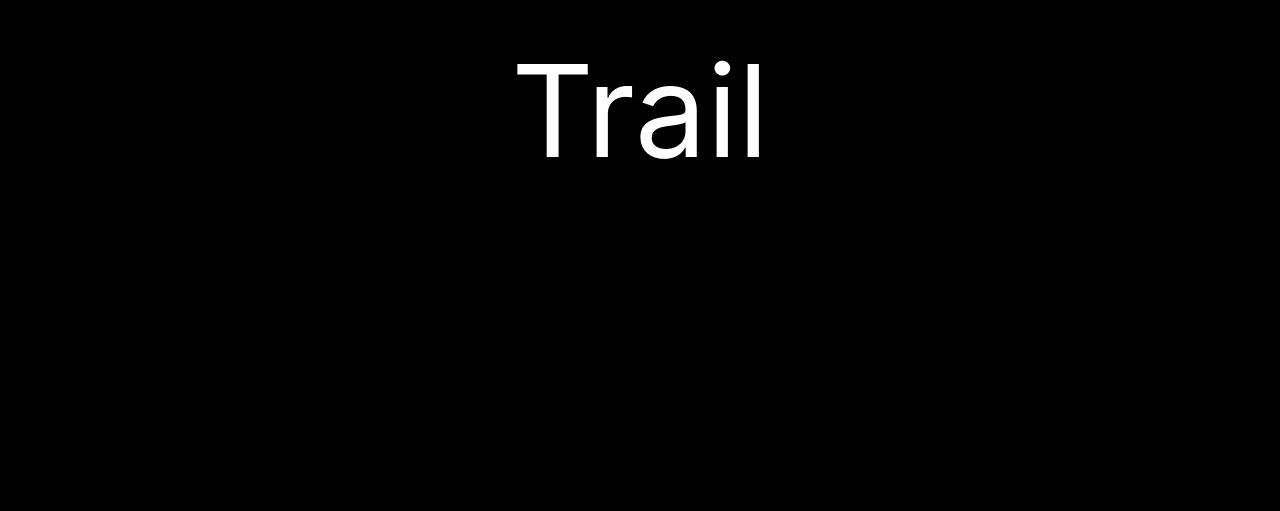
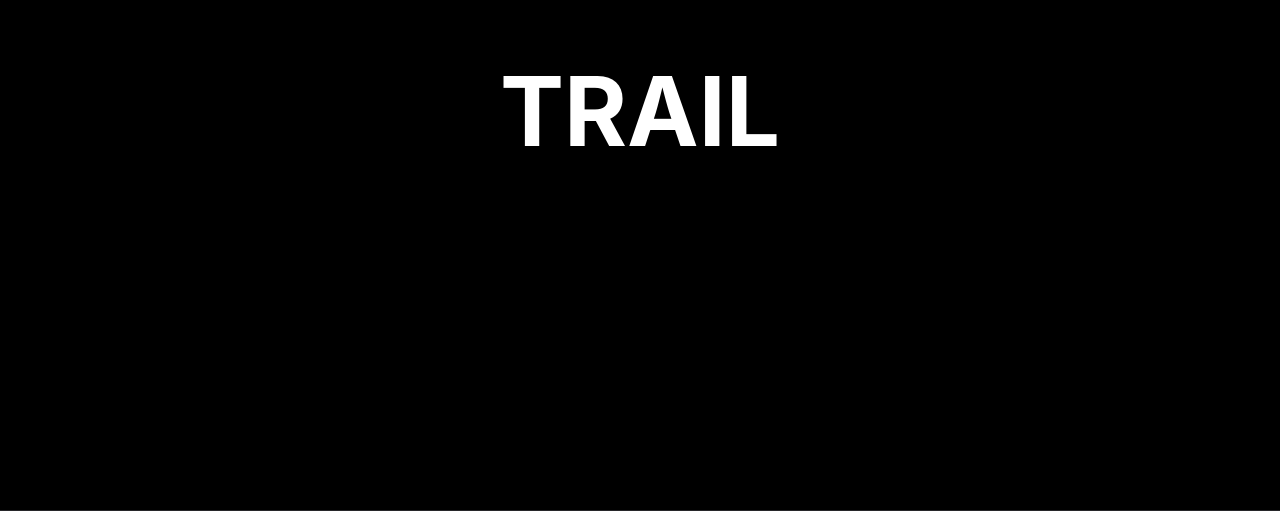
Before and after one commit to shobhitasthana1/trail-career-roadmap, a React (Vite) app: page / in a window 1280 px wide. Shown: the part 289-800 px from the top of the page. Built offline with nearby package versions, Linux system fonts and the light colour scheme.

Commit message:
feat: integrate Lenis smooth scrolling

```diff
--- a/package.json
+++ b/package.json
@@ -11,6 +11,7 @@
   },
   "dependencies": {
     "@tailwindcss/vite": "^4.3.3",
+    "lenis": "^1.3.25",
     "motion": "^12.43.0",
     "react": "^19.2.7",
     "react-dom": "^19.2.7",
--- a/src/App.jsx
+++ b/src/App.jsx
@@ -1,9 +1,42 @@
-import React from 'react'
+import React, { useEffect } from "react";
+import Lenis from "lenis";
 
 const App = () => {
+  useEffect(() => {
+    const lenis = new Lenis({
+      duration: 1.2,
+      smoothWheel: true,
+    });
+
+    function raf(time) {
+      lenis.raf(time);
+      requestAnimationFrame(raf);
+    }
+
+    requestAnimationFrame(raf);
+
+    return () => lenis.destroy();
+  }, []);
+
   return (
-    <div className='bg-black text-white text-9xl h-screen flex justify-center items-center'>Trail</div>
-  )
-}
+    <main className="bg-black text-white">
+      <section className="h-screen flex items-center justify-center border-b border-zinc-800">
+        <h1 className="text-8xl font-bold">TRAIL</h1>
+      </section>
 
-export default App
+      <section className="h-screen flex items-center justify-center border-b border-zinc-800">
+        <h2 className="text-7xl font-semibold">Scroll Down</h2>
+      </section>
+
+      <section className="h-screen flex items-center justify-center border-b border-zinc-800">
+        <h2 className="text-7xl font-semibold">Lenis Smooth Scroll</h2>
+      </section>
+
+      <section className="h-screen flex items-center justify-center">
+        <h2 className="text-7xl font-semibold">Working</h2>
+      </section>
+    </main>
+  );
+};
+
+export default App;
--- a/src/index.css
+++ b/src/index.css
@@ -1 +1,6 @@
 @import "tailwindcss";
+
+html,
+body {
+  background: #000;
+}
```
Also changed, not shown: 1 other file (tests, documents, lock files or other folders).
